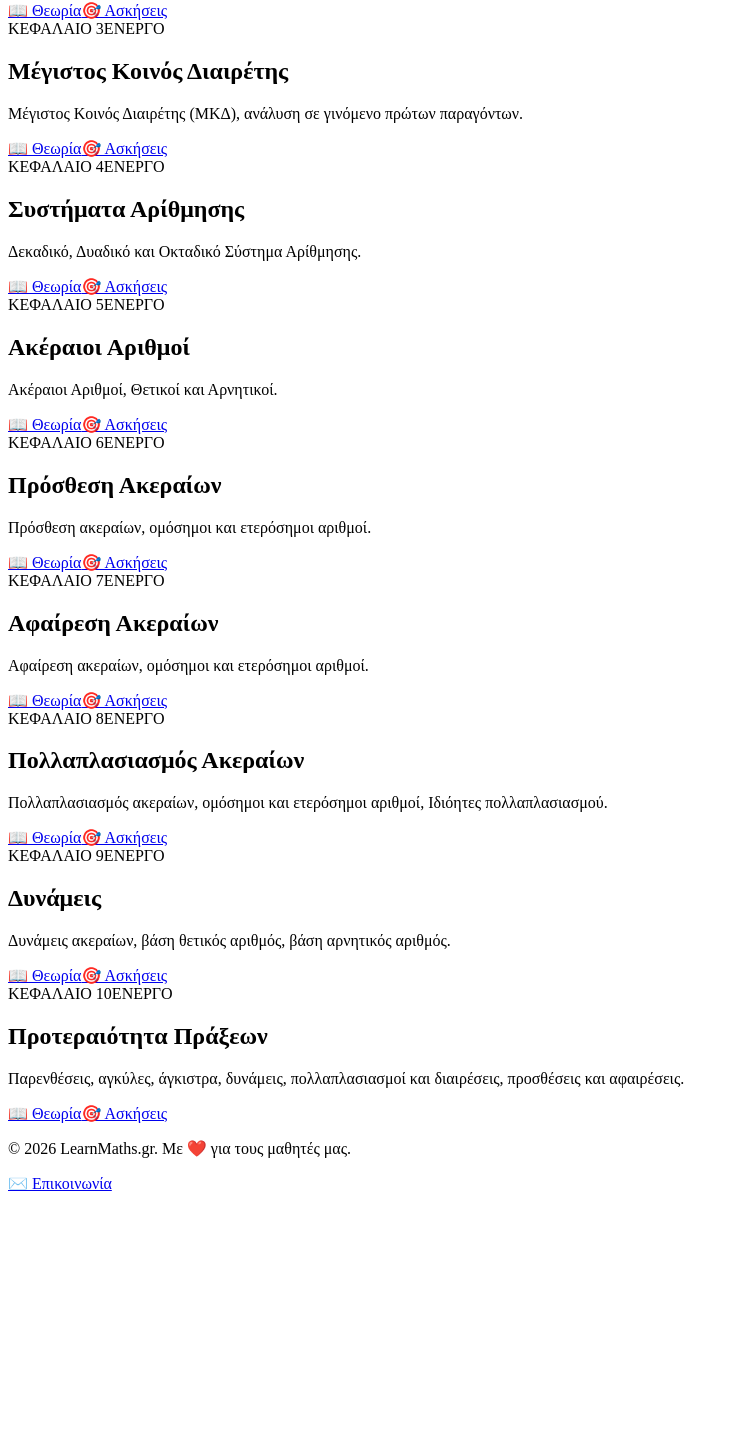
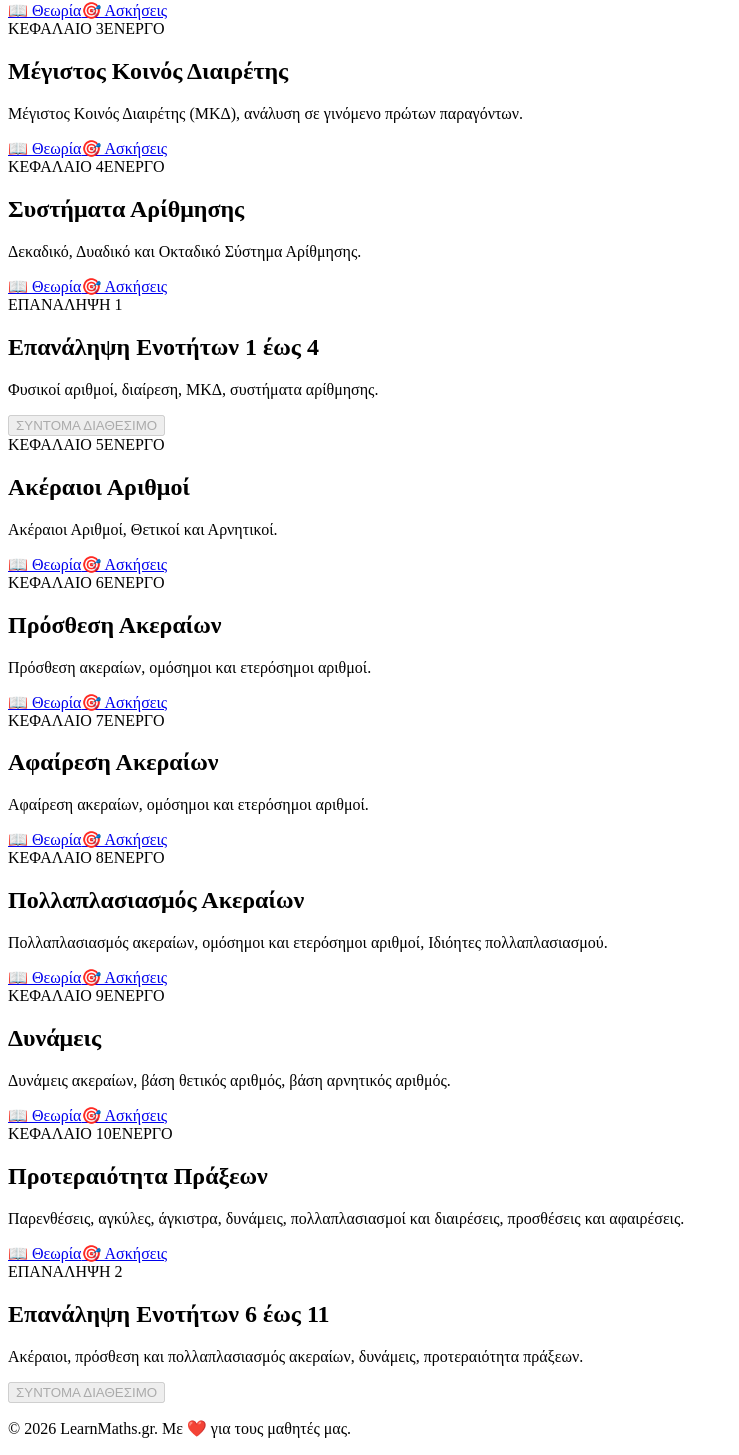
Before and after one commit to gkrimpas-lab/learn-maths-2026, a Next.js app: page /a-gymnasiou in a window 1280 px wide. Shown: the part 419-1874 px from the top of the page, without its empty margins (0-739 px from the left). Before the commit the page ends 1620 px from the top, so only its background shows below. Built offline with nearby package versions, Linux system fonts and the light colour scheme.

Commit message:
Update index.js

```diff
--- a/pages/a-gymnasiou/index.js
+++ b/pages/a-gymnasiou/index.js
@@ -37,6 +37,14 @@ const CHAPTERS = [
   },
   {
     id: '05',
+    slug: '05-epanalipsi-1',
+    title: 'Επανάληψη Ενοτήτων 1 έως 4',
+    desc: 'Φυσικοί αριθμοί, διαίρεση, ΜΚΔ, συστήματα αρίθμησης.',
+    badge: 'ΕΠΑΝΑΛΗΨΗ 1',
+    active: false,
+  },
+  {
+    id: '06',
     slug: '05-akeraioi',
     title: 'Ακέραιοι Αριθμοί',
     desc: 'Ακέραιοι Αριθμοί, Θετικοί και Αρνητικοί.',
@@ -44,7 +52,7 @@ const CHAPTERS = [
     active: true,
   },
   {
-    id: '06',
+    id: '07',
     slug: '06-prosthesi-akeraion',
     title: 'Πρόσθεση Ακεραίων',
     desc: 'Πρόσθεση ακεραίων, ομόσημοι και ετερόσημοι αριθμοί.',
@@ -52,7 +60,7 @@ const CHAPTERS = [
     active: true,
   },
   {
-    id: '07',
+    id: '08',
     slug: '07-afairesi-akeraion',
     title: 'Αφαίρεση Ακεραίων',
     desc: 'Αφαίρεση ακεραίων, ομόσημοι και ετερόσημοι αριθμοί.',
@@ -60,7 +68,7 @@ const CHAPTERS = [
     active: true,
   },
   {
-    id: '08',
+    id: '09',
     slug: '08-pollaplasiasmos-akeraion',
     title: 'Πολλαπλασιασμός Ακεραίων',
     desc: 'Πολλαπλασιασμός ακεραίων, ομόσημοι και ετερόσημοι αριθμοί, Ιδιόητες πολλαπλασιασμού.',
@@ -68,7 +76,7 @@ const CHAPTERS = [
     active: true,
   },
   {
-    id: '09',
+    id: '10',
     slug: '09-dinameis',
     title: 'Δυνάμεις',
     desc: 'Δυνάμεις ακεραίων, βάση θετικός αριθμός, βάση αρνητικός αριθμός.',
@@ -76,12 +84,20 @@ const CHAPTERS = [
     active: true,
   },
   {
-    id: '10',
+    id: '11',
     slug: '10-proteraiotita-prakseon',
     title: 'Προτεραιότητα Πράξεων',
     desc: 'Παρενθέσεις, αγκύλες, άγκιστρα, δυνάμεις, πολλαπλασιασμοί και διαιρέσεις, προσθέσεις και αφαιρέσεις.',
     badge: 'ΚΕΦΑΛΑΙΟ 10',
     active: true,
+  },
+  {
+    id: '12',
+    slug: '12-epanalipsi-2',
+    title: 'Επανάληψη Ενοτήτων 6 έως 11',
+    desc: 'Ακέραιοι, πρόσθεση και πολλαπλασιασμός ακεραίων, δυνάμεις, προτεραιότητα πράξεων.',
+    badge: 'ΕΠΑΝΑΛΗΨΗ 2',
+    active: false,
   },
 ];
 
```
